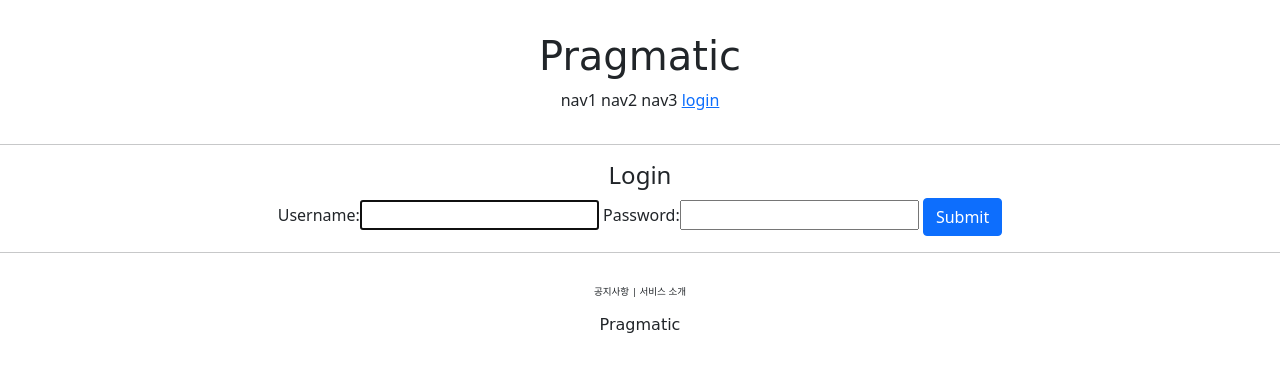
After one commit to EasyCoding-7/django-basic-example, a Django app: page /account/login/ in a window 1280 px wide. The commit adds this page. Shown: the top 372 px of the page. Run offline with Django 3.2, Linux system fonts and the light colour scheme; some web fonts are replaced.

Commit message:
Login / Logout

```diff
--- a/Templates/header.html
+++ b/Templates/header.html
@@ -6,6 +6,14 @@
         <span>nav1</span>
         <span>nav2</span>
         <span>nav3</span>
-        <span>nav4</span>
+        {% if not user.is_authenticated %}
+            <a href="{% url 'accountapp:login' %}?next={{ request.path }}">
+                <span>login</span>
+            </a>
+        {% else %}
+            <a href="{% url 'accountapp:logout' %}">
+                <span>logout</span>
+            </a>
+        {% endif %}
     </div>
 </div>
--- /dev/null
+++ b/accountapp/Templates/accountapp/login.html
@@ -0,0 +1,15 @@
+{% extends 'base.html' %}
+{% block content %}
+    <div style="text-align: center">
+        <div>
+            <h4>Login</h4>
+        </div>
+        <div>
+            <form action="" method="post">
+                {% csrf_token %}
+                {{ form }}
+                <input type="submit" class="btn btn-primary">
+            </form>
+        </div>
+    </div>
+{% endblock %}
--- a/accountapp/urls.py
+++ b/accountapp/urls.py
@@ -1,3 +1,4 @@
+from django.contrib.auth.views import LoginView, LogoutView
 from django.urls import path
 
 from accountapp.views import hello_world, AccountCreateView
@@ -6,5 +7,8 @@ app_name = "accountapp"
 
 urlpatterns = [
     path('hello_world/', hello_world, name='hello_world'),
-    path('create/', AccountCreateView.as_view(), name='create')
+    path('create/', AccountCreateView.as_view(), name='create'),
+
+    path('login/', LoginView.as_view(template_name='accountapp/login.html'), name='login'),
+    path('logout/', LogoutView.as_view(), name='logout'),
 ]
--- a/accountapp/views.py
+++ b/accountapp/views.py
@@ -25,6 +25,7 @@ def hello_world(request):
         hello_world_list = HelloWorld.objects.all()
         return render(request, 'accountapp/hello_world.html', context={'hello_world_list': hello_world_list})
 
+
 class AccountCreateView(CreateView):
     model = User
     form_class = UserCreationForm
--- a/pragmatic/settings.py
+++ b/pragmatic/settings.py
@@ -14,6 +14,8 @@ import os
 from pathlib import Path
 
 # Build paths inside the project like this: BASE_DIR / 'subdir'.
+from django.urls import reverse_lazy
+
 BASE_DIR = Path(__file__).resolve().parent.parent
 
 
@@ -147,3 +149,6 @@ STATICFILES_DIRS = [
 # https://docs.djangoproject.com/en/3.2/ref/settings/#default-auto-field
 
 DEFAULT_AUTO_FIELD = 'django.db.models.BigAutoField'
+
+LOGIN_REDIRECT_URL = reverse_lazy('accountapp:hello_world')
+LOGOUT_REDIRECT_URL = reverse_lazy('accountapp:login')
```
